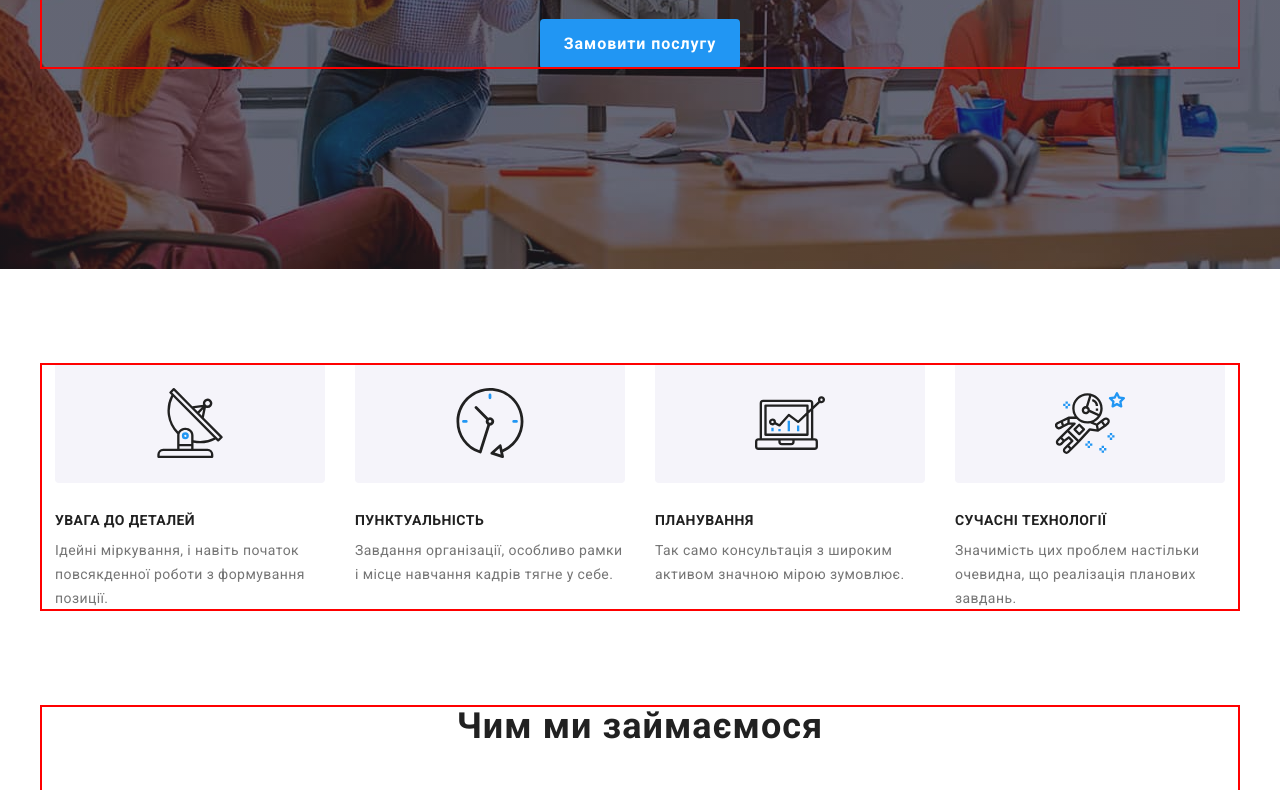
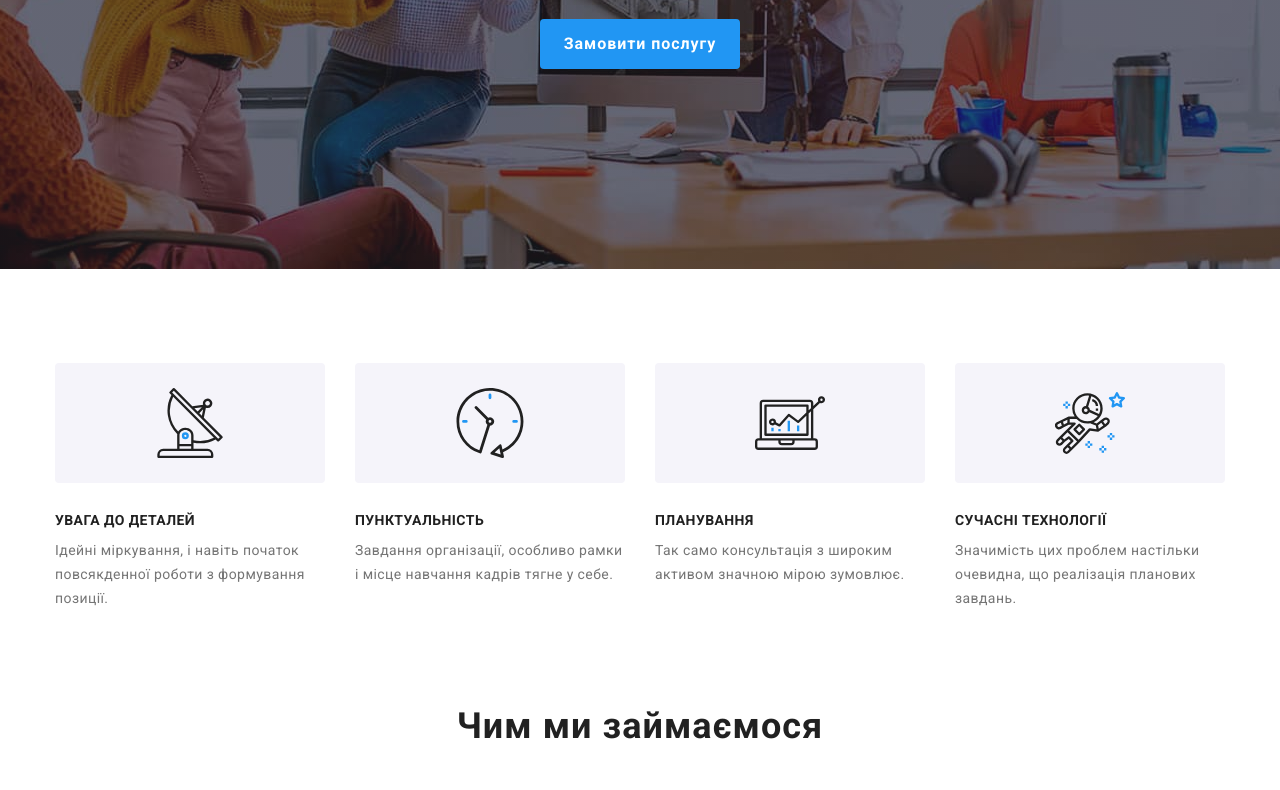
Before and after one commit to PashkaTurzhanskyi/goit-markup-hw-08, a plain HTML site: page index.html in a window 1280 px wide. Shown: the part 412-1202 px from the top of the page. Drawn offline with nearby package versions, Linux system fonts and the light colour scheme.

Commit message:
adaptive320, and fonts

```diff
--- a/sass/components/_container.scss
+++ b/sass/components/_container.scss
@@ -2,8 +2,8 @@
   padding-left: 15px;
   padding-right: 15px;
   margin: 0 auto;
-  outline: 2px solid red;
-  outline-offset: -2px;
+  // outline: 2px solid red;
+  // outline-offset: -2px;
 
   @media screen and (min-width: 480px) {
     width: 480px;
```
Also changed, not shown: css/main.css, css/main.min.css, 2 other files.
